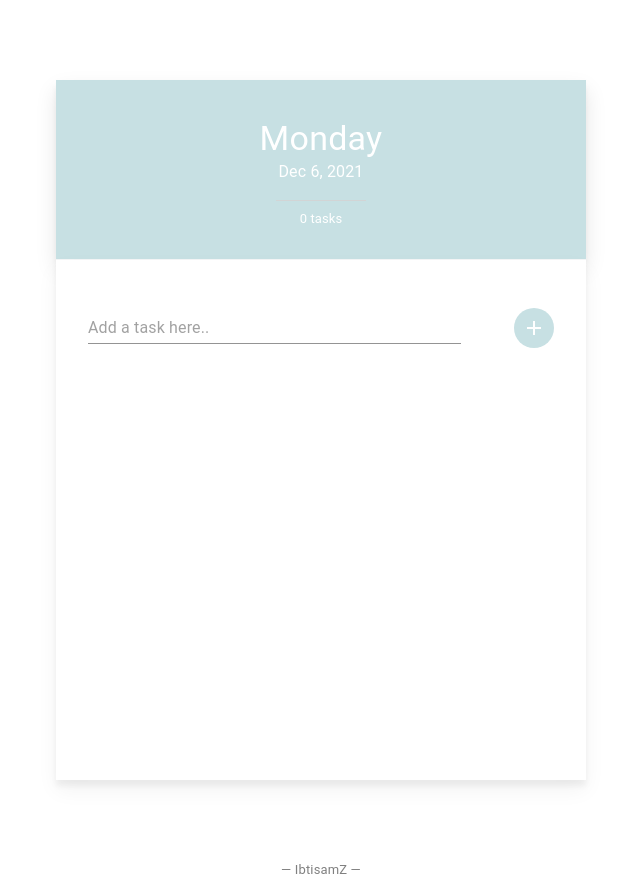
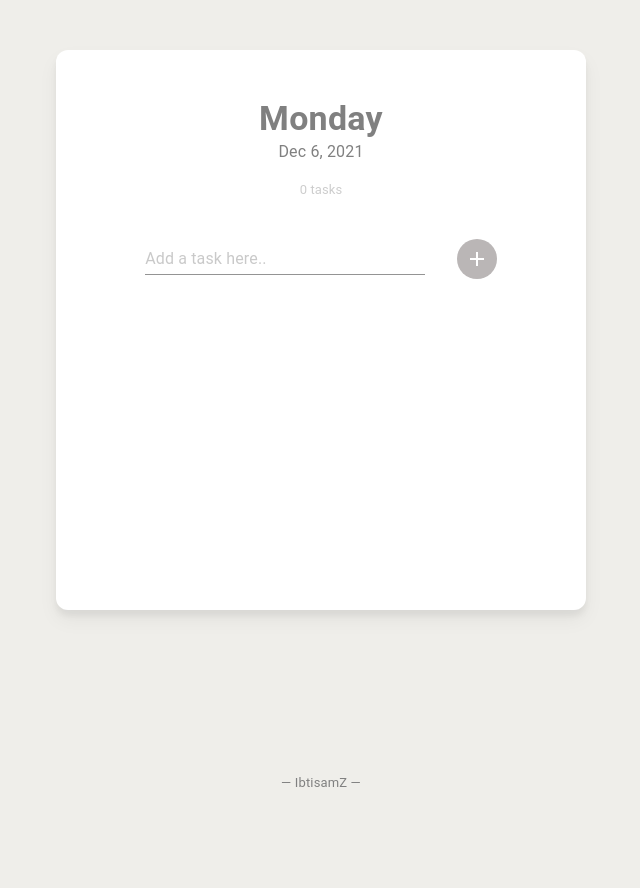
Before and after one commit to IbtisamZ/Task-manager, a React (Create React App) app: page / in a window 1280 px wide. Shown: the whole page, without its empty margins (319-959 px from the left). After the commit the page ends 800 px from the top, so only its background shows below. Built offline with nearby package versions, Linux system fonts and the light colour scheme.

Commit message:
refactor, ui enhancements

```diff
--- a/src/App.js
+++ b/src/App.js
@@ -7,19 +7,22 @@ const App = () => {
   const theme = createTheme({
     palette: {
       background: {
-        default: '#fff',
+        default: '#efeeea',
       },
       primary: {
-        main: 'rgba(199, 224, 227)',
+        main: '#bab6b6',
       },
       text: {
         main: '#fff',
       },
       common: {
         gray: '#808080',
+        gray2: 'rgba(0, 0, 0, 0.2)',
+        gray3: 'gray',
         water: 'rgba(193, 217, 220)',
         antiFlashWhite: '#eff1f2',
         silverSand: '#b8c3c6',
+        argent: '#c4c2c2',
       },
     },
     components: {
@@ -28,6 +31,19 @@ const App = () => {
           root: {
             '&:focus': {
               outline: 'none',
+            },
+          },
+        },
+      },
+      MuiInputBase: {
+        styleOverrides: {
+          root: {
+            color: '#808080',
+          },
+          input: {
+            '&:-webkit-autofill': {
+              WebkitTextFillColor: '#808080',
+              transition: '1000000s ease-in-out',
             },
           },
         },
--- a/src/components/TodoCard/TodoCard.js
+++ b/src/components/TodoCard/TodoCard.js
@@ -1,8 +1,6 @@
 import {
   Box,
   Card,
-  Divider,
-  Collapse,
   Typography,
 } from '@mui/material';
 import { useState } from 'react';
@@ -10,7 +8,6 @@ import TodoForm from '../TodoForm/TodoForm';
 
 const TodoCard = () => {
   const [todoCount, setTodoCount] = useState(0);
-  const [expanded, setExpanded] = useState(true);
 
   const currentDate = new Date().toLocaleString(
     'en-us',
@@ -25,79 +22,61 @@ const TodoCard = () => {
     { weekday: 'long' },
   );
 
-  const handleExpandClick = () => {
-    setExpanded(!expanded);
-  };
-
   return (
       <Box sx={{
-        height: 700,
-        maxWidth: 530,
-        margin: {
-          xs: '5rem 1rem',
-          sm: '5rem auto',
-        },
+        width: 1,
+        display: 'flex',
+        justifyContent: 'center',
+        alignItems: 'center',
       }}
       >
-          <Box
-              sx={{
+          <Card sx={{
+            px: 4,
+            py: 6,
+            m: 1,
+            width: 1,
+            height: 560,
+            maxWidth: 530,
+            borderRadius: 3,
+            overflowY: 'scroll',
+            boxShadow: `0 10px 20px rgba(0, 0, 0, .05),
+                    0 6px 6px rgba(0, 0, 0, .05)`,
+          }}
+          >
+              <Box sx={{
                 display: 'flex',
-                textAlign: 'center',
+                flexDirection: 'column',
+                justifyContent: 'center',
                 alignItems: 'center',
-                justifyContent: 'center',
-                height: expanded ? 180 : 1,
-                maxHeight: expanded ? 180 : 1,
-                transition: 'all 0.5s ease',
-                backgroundColor: 'primary.main',
-                borderBottom: expanded ? '1px solid #f4f6f7' : null,
-                boxShadow: `0 10px 20px rgba(0,0,0,0.10),
-                    0 6px 6px rgba(0,0,0,0.05)`,
+                mb: 5,
               }}
-              onClick={handleExpandClick}
               >
-              <Box mb={3} mt={4}>
-                  <Box>
-                      <Typography variant="h4" color="text.main">
+                  <Typography
+                      variant="h4"
+                      color="common.gray3"
+                      sx={{ fontWeight: 600 }}
+                  >
                       {currentDay}
                   </Typography>
-                  </Box>
-                  <Box>
-                      <Typography color="text.main">
+                  <Typography
+                      color="common.gray3"
+                  >
                       {currentDate}
                   </Typography>
-                  </Box>
-                  <Box mt={2} mb={1} mx={2}>
-                      <Divider
-                          sx={{ backgroundColor: 'common.antiFlashWhite' }}
-                      />
-                  </Box>
-                  {expanded
-                        && (
-                        <Box>
+                  <Box mt={2}>
                       <Typography
-                                color="text.main"
-                                sx={{ fontWeight: 400, fontSize: 13 }}
+                          color="common.gray2"
+                          sx={{
+                            fontWeight: 400,
+                            fontSize: 13,
+                          }}
                       >
                           {`${todoCount} tasks`}
                       </Typography>
                   </Box>
-                        )}
               </Box>
-          </Box>
-          <Collapse in={expanded} timeout="auto" unmountOnExit>
-              <Card sx={{
-                px: 4,
-                py: 6,
-                height: expanded ? 520 : 1,
-                overflowY: 'scroll',
-                borderRadius: 0,
-                boxShadow: `0 10px 20px rgba(0,0,0,0.05),
-                    0 6px 6px rgba(0,0,0,0.05)`,
-              }}
-              >
               <TodoForm setTodoCount={setTodoCount} />
           </Card>
-          </Collapse>
       </Box>
   );
 };
--- a/src/components/TodoForm/TodoForm.js
+++ b/src/components/TodoForm/TodoForm.js
@@ -7,8 +7,10 @@ import {
   Typography,
 } from '@mui/material';
 import AddIcon from '@mui/icons-material/Add';
-import DeleteIcon from '@mui/icons-material/Delete';
+import ClearIcon from '@mui/icons-material/Clear';
 import { Fragment, useState } from 'react';
+import RadioButtonUncheckedIcon from '@mui/icons-material/RadioButtonUnchecked';
+import RadioButtonCheckedIcon from '@mui/icons-material/RadioButtonChecked';
 
 const TodoForm = (props) => {
   const {
@@ -18,12 +20,11 @@ const TodoForm = (props) => {
   const [input, setInput] = useState('');
   const [todo, setTodo] = useState([]);
 
-  // adding todos
   const addTodoItem = (item) => {
     if (!item) { return; } // prevent empty values
 
     setTodo((prev) => [
-      ...prev, // saving previous todos
+      ...prev, // saving previous state
       {
         id: Date.now(),
         title: input,
@@ -43,13 +44,11 @@ const TodoForm = (props) => {
     setInput(e.target.value);
   };
 
-  // removing todos
   const removeTodoItem = (id) => {
     setTodo(todo.filter((item) => item.id !== id));
     setTodoCount((currentCount) => currentCount - 1);
   };
 
-  // toggling todo completion
   const toggleCompletion = (id) => {
     const toggleItem = todo.map((item) => {
       if (item.id === id) {
@@ -66,16 +65,13 @@ const TodoForm = (props) => {
       <form onSubmit={handleSubmit}>
           <Box sx={{
             display: 'flex',
-            justifyContent: 'space-between',
+            justifyContent: 'center',
             alignItems: 'center',
           }}
           >
               <TextField
                   sx={{
-                    width: {
-                      xs: '70%',
-                      sm: '80%',
-                    },
+                    width: '60%',
                   }}
                   variant="standard"
                   placeholder="Add a task here.."
@@ -87,12 +83,12 @@ const TodoForm = (props) => {
                   type="submit"
                   size="small"
                   sx={{
-                    ml: 3,
+                    ml: 4,
                     color: 'text.main',
                     boxShadow: 'none',
                     backgroundColor: 'primary.main',
                     '&:hover': {
-                      backgroundColor: 'common.water',
+                      backgroundColor: 'common.argent',
                     },
                   }}
                   aria-label="add"
@@ -125,6 +121,8 @@ const TodoForm = (props) => {
                       disableRipple
                       checked={item.completed}
                       onChange={() => toggleCompletion(item.id)}
+                      icon={<RadioButtonUncheckedIcon />}
+                      checkedIcon={<RadioButtonCheckedIcon />}
                   />
                   <Box sx={{ overflowWrap: 'break-word' }}>
                       <Typography>
@@ -138,7 +136,7 @@ const TodoForm = (props) => {
                       aria-label="delete"
                       onClick={() => removeTodoItem(item.id)}
                   >
-                      <DeleteIcon />
+                      <ClearIcon sx={{ color: 'common.gray2' }} />
                   </IconButton>
               </Box>
           </Box>
@@ -147,7 +145,7 @@ const TodoForm = (props) => {
   return (
       <Box>
           {todoForm}
-          <Box mt={6}>
+          <Box mt={6} px={2}>
               {todoItems}
           </Box>
       </Box>
--- a/src/components/TodoListApp.js
+++ b/src/components/TodoListApp.js
@@ -2,14 +2,32 @@ import { Box } from '@mui/material';
 import TodoCard from './TodoCard/TodoCard';
 
 const TodoListApp = () => (
-    <Box sx={{ width: 1, height: 1 }}>
-        <TodoCard />
+    <Box sx={{
+      width: '100vw',
+      height: '100vh',
+      display: 'flex',
+      flexDirection: 'column',
+      justifyContent: 'center',
+      alignItems: 'center',
+    }}
+    >
+        <Box sx={{
+          display: 'flex',
+          flex: 5,
+          width: 1,
+        }}
+        >
+            <TodoCard />
+        </Box>
         <Box sx={{
           width: 1,
+          flex: 1,
+          display: 'flex',
+          justifyContent: 'center',
+          alignItems: 'end',
           textAlign: 'center',
           color: 'common.gray',
           fontSize: 13,
-          mt: 6,
           mb: 1,
         }}
         >
```
Lines whose indentation alone changed are shown as unchanged.
